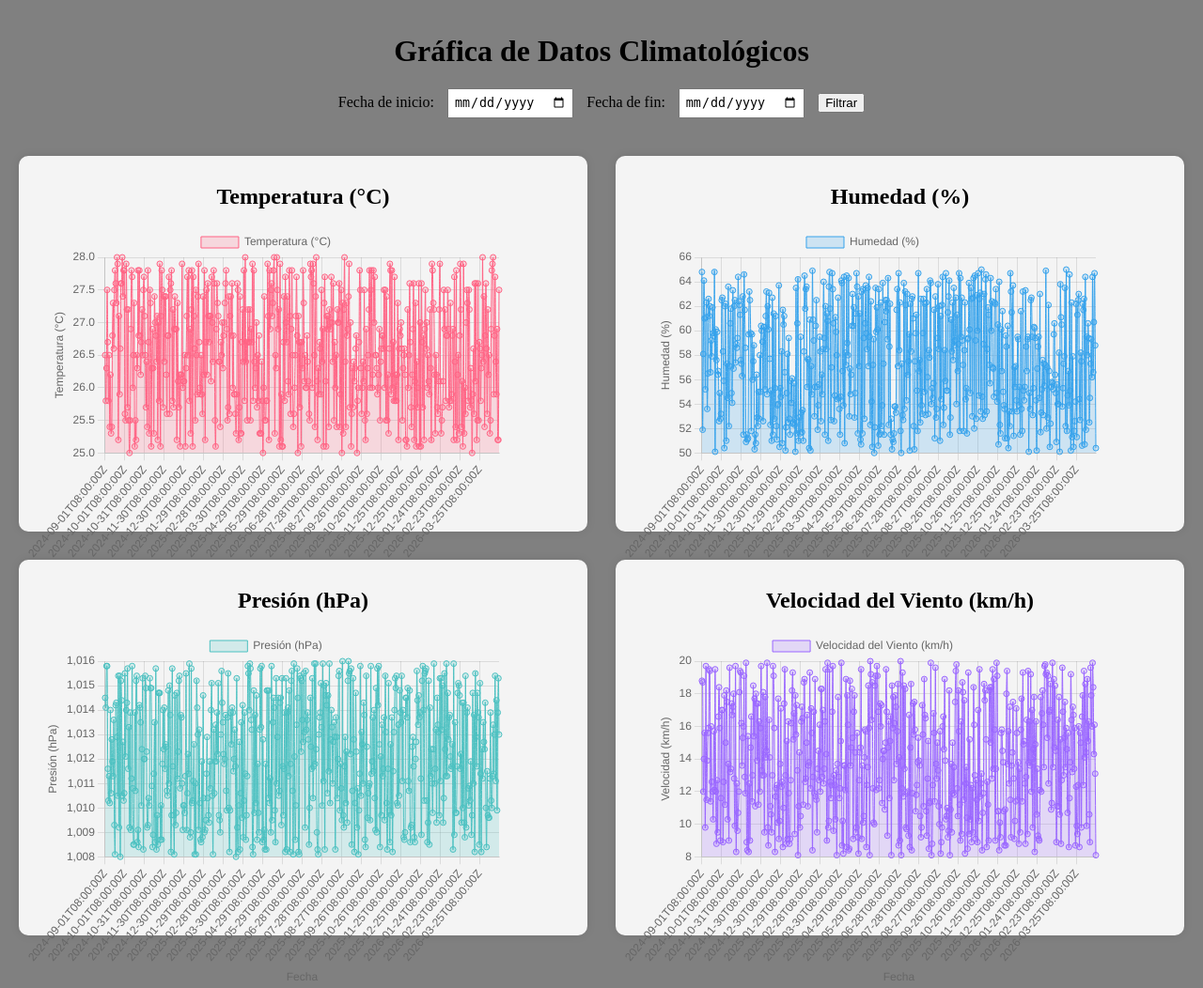
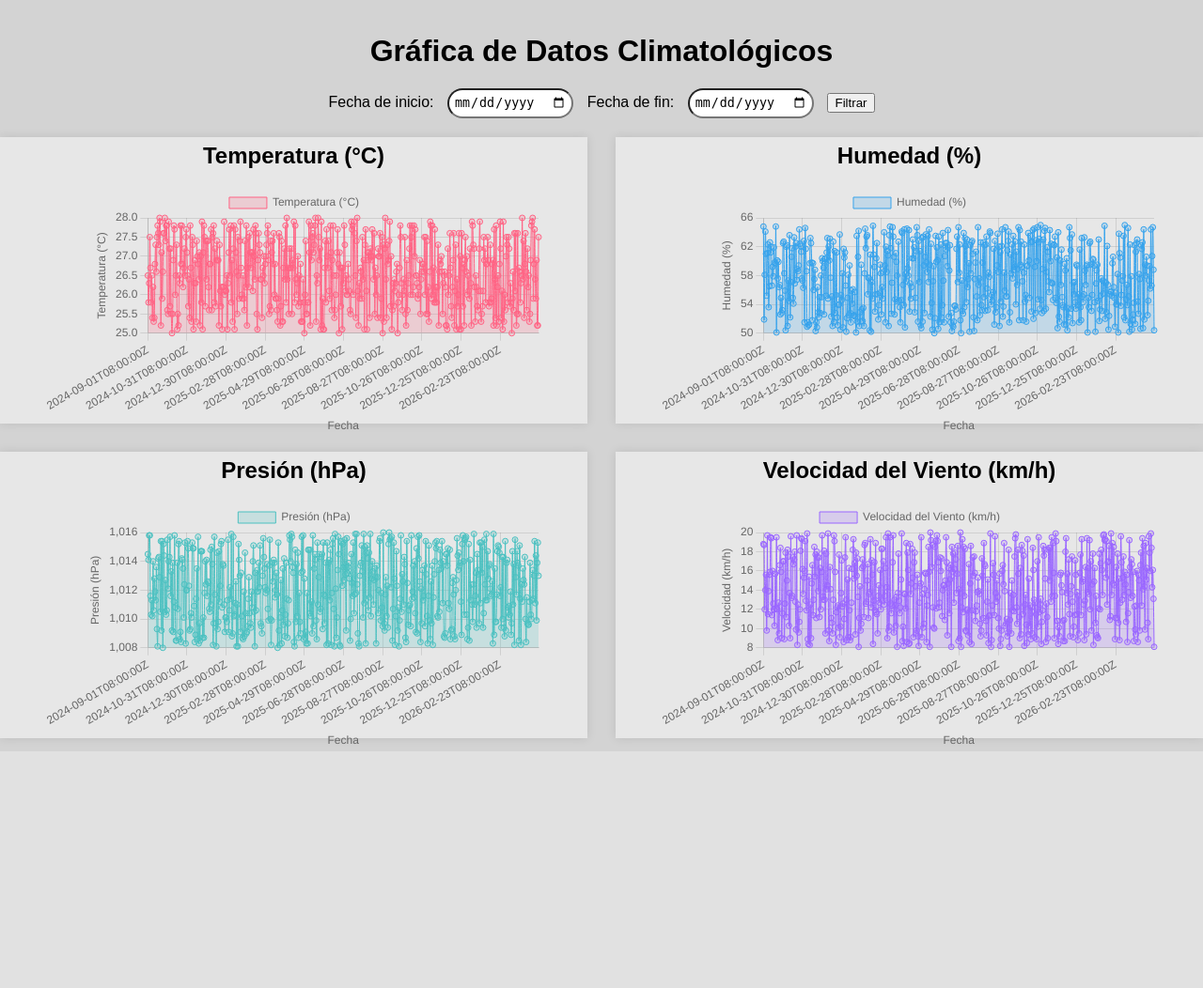
Before and after one commit to GonzaloGabrielVega/Climatologia, a Django app: page / in a window 1280 px wide. Shown: the whole page at 94% size. After the commit the page ends 800 px from the top, so only its background shows below. Run offline with Django 4.2, Linux system fonts and the light colour scheme; data comes from the database, SQL or seed files in the repository.

Commit message:
08-09-24 | 22:08:33

```diff
--- a/clima/templates/climatologia.html
+++ b/clima/templates/climatologia.html
@@ -7,7 +7,8 @@
     <script src="https://cdn.jsdelivr.net/npm/chart.js"></script>
     <style>
         body, html {
-            background-color: gray;
+            background-color: rgb(211, 211, 211);
+            font-family: Arial, Helvetica, sans-serif;
             height: 100%;
             display: flex;
             justify-content: center;
@@ -16,22 +17,23 @@
         }
         .grid-container {
             display: grid;
-            grid-template-columns: repeat(2, minmax(300px, 1fr)); /* Ajuste automático de columnas */
-            grid-auto-rows: minmax(400px, auto); /* Ajuste automático de filas */
-            width: 100vw; /* Ajusta el ancho al 100% del viewport */
-            height: 80vh; /* Ajusta la altura al 80% del viewport */
+            grid-template-columns: repeat(2, minmax(200px, 1fr)); /* Ajuste automático de columnas */
+            grid-auto-rows: minmax(200px, auto); /* Ajuste automático de filas */
+            width: 100vw;
+            height: 80vh;
             gap: 30px;
-            padding: 20px; /* Añade algo de espacio interno */
             box-sizing: border-box;
         }
 
         .grid-item {
-            background-color: #f4f4f4;
-            padding: 10px;
-            border-radius: 10px;
+            background-color: #e7e7e7;
+            padding: 20px;
             box-shadow: 0px 0px 10px rgba(0, 0, 0, 0.1);
-            max-width: 100%; /* Asegúrate de que el ancho no exceda el contenedor */
             box-sizing: border-box;
+            display: flex;
+            flex-direction: column;
+            align-items: center; /* Centra el canvas horizontalmente */
+            justify-content: center; /* Centra el canvas verticalmente si la altura es fija */
         }
 
         h2 {
@@ -39,8 +41,8 @@
         }
 
         canvas {
-            width:90%;
-            height: 90%;
+            width:100%;
+            height: 100%;
         }
 
         .filter-container {
@@ -51,6 +53,7 @@
         .filter-container input {
             margin: 0 10px;
             padding: 5px;
+            border-radius: 20px;
         }
     </style>
 </head>
@@ -66,25 +69,25 @@
         <button onclick="filtrarDatos()">Filtrar</button>
     </div>
 
-    <div class="grid-container">
+    <div class="grid-container"> <!-- CONTENEDOR TEMPERATURA -->
         <div class="grid-item">
             <h2>Temperatura (°C)</h2>
-            <canvas id="graficoTemperatura" width="400" height="300"></canvas>
+            <canvas id="graficoTemperatura"></canvas>
         </div>
 
-        <div class="grid-item">
+        <div class="grid-item"> <!-- CONTENEDOR HUMEDAD -->
             <h2>Humedad (%)</h2>
-            <canvas id="graficoHumedad" width="400" height="300"></canvas>
+            <canvas id="graficoHumedad"></canvas>
         </div>
 
-        <div class="grid-item">
+        <div class="grid-item"> <!-- CONTENEDOR PRESION -->
             <h2>Presión (hPa)</h2>
-            <canvas id="graficoPresion" width="400" height="300"></canvas>
+            <canvas id="graficoPresion"></canvas>
         </div>
 
-        <div class="grid-item">
+        <div class="grid-item"> <!-- CONTENEDOR VELOCIDAD VIENTO -->
             <h2>Velocidad del Viento (km/h)</h2>
-            <canvas id="graficoViento" width="400" height="300"></canvas>
+            <canvas id="graficoViento"></canvas>
         </div>
     </div>
 
@@ -125,6 +128,12 @@
                             title: {
                                 display: true,
                                 text: 'Fecha'
+                            },
+                            ticks: {
+                                maxRotation: 45,  // Rota las etiquetas para que se ajusten mejor
+                                minRotation: 30,
+                                autoSkip: true,  // Omite etiquetas automáticamente si hay muchas
+                                maxTicksLimit: 10 // Limita el número máximo de etiquetas visibles
                             }
                         },
                         y: {
@@ -137,6 +146,7 @@
                     }
                 }
             });
+
 
             chartHumedad = new Chart(ctxHumedad, {
                 type: 'line',
@@ -159,6 +169,12 @@
                             title: {
                                 display: true,
                                 text: 'Fecha'
+                            },
+                            ticks: {
+                                maxRotation: 45,  // Rota las etiquetas para que se ajusten mejor
+                                minRotation: 30,
+                                autoSkip: true,  // Omite etiquetas automáticamente si hay muchas
+                                maxTicksLimit: 10 // Limita el número máximo de etiquetas visibles
                             }
                         },
                         y: {
@@ -193,6 +209,12 @@
                             title: {
                                 display: true,
                                 text: 'Fecha'
+                            },
+                            ticks: {
+                                maxRotation: 45,  // Rota las etiquetas para que se ajusten mejor
+                                minRotation: 30,
+                                autoSkip: true,  // Omite etiquetas automáticamente si hay muchas
+                                maxTicksLimit: 10 // Limita el número máximo de etiquetas visibles
                             }
                         },
                         y: {
@@ -227,6 +249,12 @@
                             title: {
                                 display: true,
                                 text: 'Fecha'
+                            },
+                            ticks: {
+                                maxRotation: 45,  // Rota las etiquetas para que se ajusten mejor
+                                minRotation: 30,
+                                autoSkip: true,  // Omite etiquetas automáticamente si hay muchas
+                                maxTicksLimit: 10 // Limita el número máximo de etiquetas visibles
                             }
                         },
                         y: {
```
